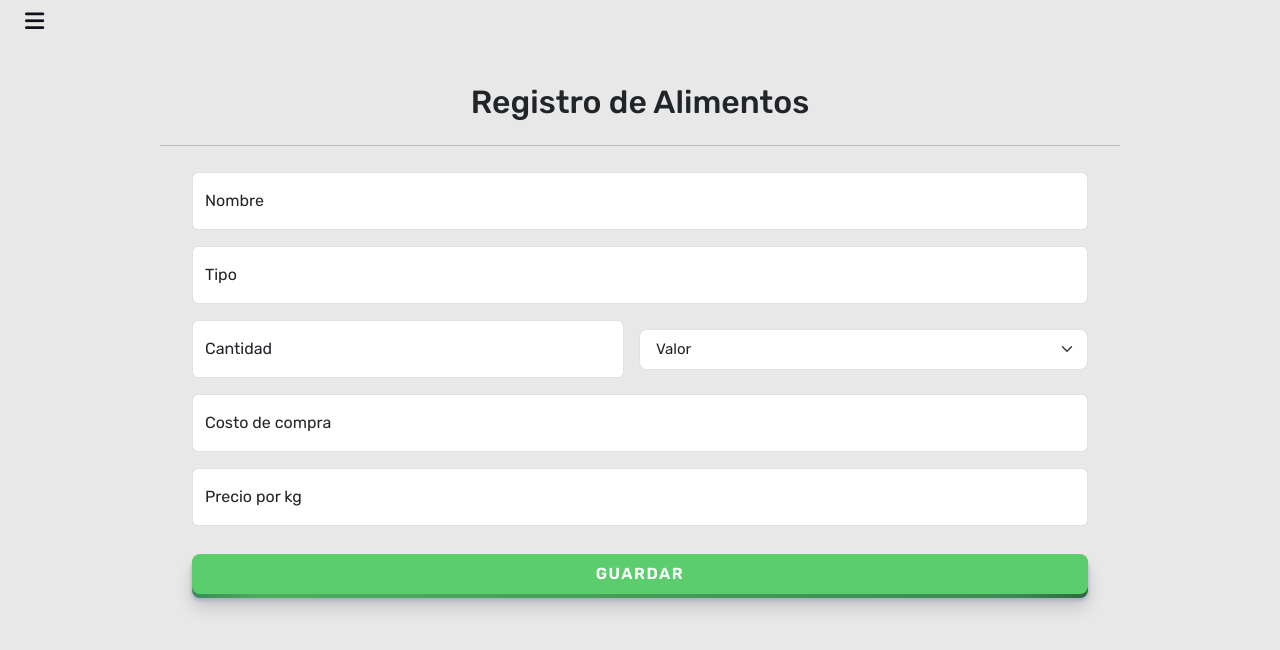
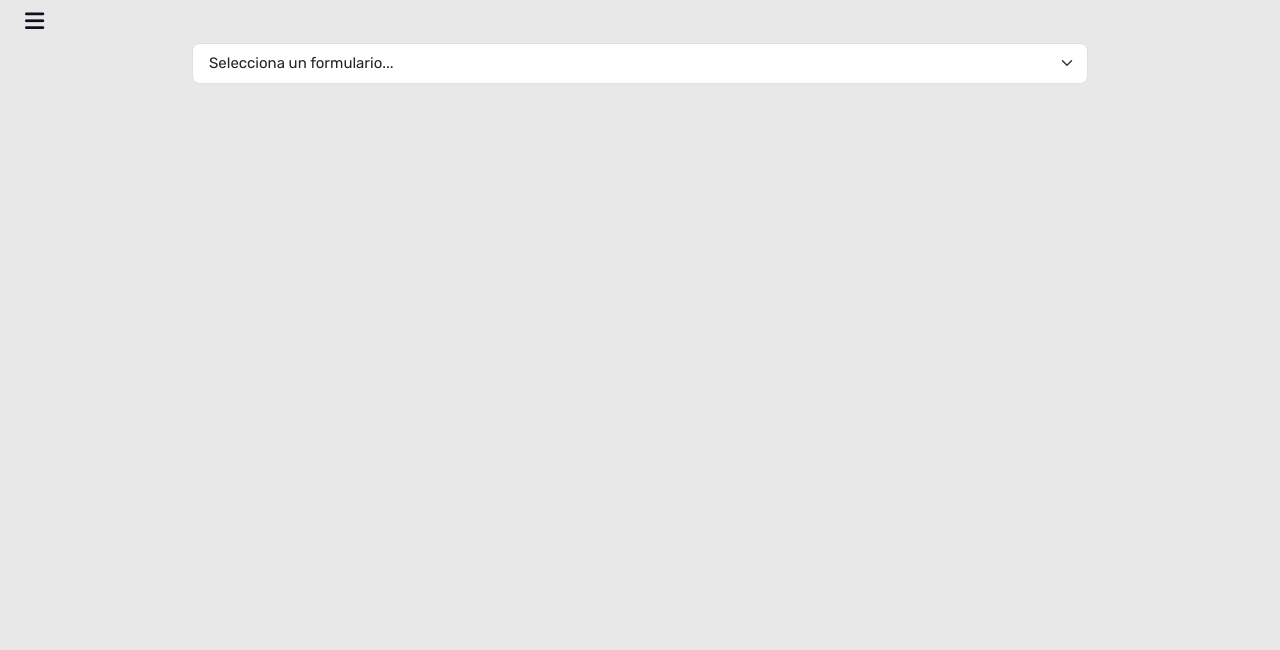
Before and after one commit to aleexndr/appcontrol, a Django app: page / in a window 1280 px wide. Shown: the top 650 px of the page. Run offline with Django 5.2, Linux system fonts and the light colour scheme; some libraries are stand-ins or nearby versions.

Commit message:
select-form

```diff
--- a/registro/static/css/index.css
+++ b/registro/static/css/index.css
@@ -1,5 +1,4 @@
 @import url('https://fonts.googleapis.com/css2?family=Rubik:ital,wght@0,300..900;1,300..900&display=swap');
-
 
 body{
   background-color: #e8e8e8;
@@ -10,6 +9,8 @@ body{
   display: flex;
   flex-direction: column;
   align-items: center;
+  justify-content: center;
+  width: 100%;
 }
 
 .page-container{
@@ -134,6 +135,17 @@ body{
    }
   }
 
+  .hidden-custom{
+    display: none;
+  }
+
+
+
+
+
+
+
+
   /* Alertas estilos */
   .alert-container {
     position: absolute;
@@ -161,17 +173,33 @@ body{
     color: white;
 }
 
+.cerrar-formulario{
+  position: absolute;
+  top: 32px;
+  left: 0px;
+  border: none;
+  background-color: transparent;
+  font-size: 21px;
+  font-weight: bold;
+}
 
 
 
+/* titulo del formulario */
+
+.title-form{
+  display: flex;
+  align-items: center;
+  justify-content: center;
+  position: relative;
+  padding: 30px 0px 5px 0px;
+  width: 70%;
+}
+
+
   /* Contenedor formularios */
-  .titulo{
-    text-align: center;
-    padding: 40px 0px 0px 0px;
-  }
 
   .separacion{
-    padding: 5px 0px;
     width: 75%;
   }
 
@@ -180,17 +208,17 @@ body{
     flex-direction: column;
     justify-content: center;
     align-items: center;
-    width: 100%;
+    width: 70%;
   }
 
   .subcontent-forms{
     display: flex;
     flex-direction: column;
-    max-width: 70%;
+    max-width: 100%;
   }
 
   .form-floating{
-    width: 70%;
+    width: 100%;
   }
 
   .cantidad-section{
@@ -198,7 +226,7 @@ body{
     align-items: center;
     justify-content: space-around;
     gap: 15px;
-    width: 70%;
+    width: 100%;
   }
 
   .tx-tamaño{
@@ -206,13 +234,16 @@ body{
     color: #e8e8e8;
   }
 
-
-
   .form-select-lg, .cus{
     font-size: 15px;
     height: 100%;
     width: 70%;
   }
+
+
+
+
+
 
 
 
@@ -309,6 +340,13 @@ body{
 
 
 
+.form-sec{
+  display: flex;
+  justify-content: center;
+  align-items: center;
+  width: 100%;
+
+}
 
 
 
@@ -339,8 +377,7 @@ body{
 
 
 
-
-
+/* NOTIFICACIONES STYLE */
 .success-custom {
   position: absolute;
   top: 0;
--- a/registro/static/js/index.js
+++ b/registro/static/js/index.js
@@ -23,6 +23,8 @@ for (let i = 0; i < subBtns2.length; i++) {
 }
 
 
+
+// Code menu lateral
 const menuBtn = document.querySelector('.menu-btn');
 
 const sideBar = document.querySelector('.side-bar');
@@ -58,3 +60,43 @@ document.addEventListener('DOMContentLoaded', function() {
         });
     });
 });
+
+
+
+// Code elección de formularios
+
+document.addEventListener("DOMContentLoaded", function () {
+    const selectFormulario = document.getElementById("seleccionarFormulario");
+    const secciones = document.querySelectorAll(".seccion-principal");
+
+    // Ocultar todas las secciones al inicio usando la clase
+    secciones.forEach(seccion => seccion.classList.add("hidden-custom"));
+
+    selectFormulario.addEventListener("change", function () {
+        const seleccion = selectFormulario.value;
+
+        // Ocultar el select
+        selectFormulario.classList.add("hidden-custom");
+
+        // Mostrar solo la sección seleccionada
+        secciones.forEach(seccion => {
+            if (seccion.dataset.formulario === seleccion) {
+                seccion.classList.remove("hidden-custom");
+            } else {
+                seccion.classList.add("hidden-custom");
+            }
+        });
+    });
+
+    // Agregar funcionalidad a los botones de cerrar
+    document.querySelectorAll(".cerrar-formulario").forEach(boton => {
+        boton.addEventListener("click", function () {
+            // Mostrar el select nuevamente
+            selectFormulario.classList.remove("hidden-custom");
+            // Ocultar todos los formularios
+            secciones.forEach(seccion => seccion.classList.add("hidden-custom"));
+            // Reiniciar selección
+            selectFormulario.value = "";
+        });
+    });
+});
--- a/registro/templates/index.html
+++ b/registro/templates/index.html
@@ -21,14 +21,14 @@
 
         <div class="menu">
           <div class="item">
-            <a href=""><i class="fa-solid fa-utensils"></i><span>ALIMENTOS</span></a>
+            <a href=""><i class="fa-brands fa-wpforms"></i><span>FORMULARIOS</span></a>
           </div>
           <div class="item">
-            <a href=""><i class="fa-solid fa-screwdriver-wrench"></i><span>SERVICIOS</span></a>
+            <a href=""><i class="fa-solid fa-list-ul"></i><span>REGISTROS</span></a>
           </div>
-          <div class="item">
+          <!-- <div class="item">
             <a href=""><i class="fa-solid fa-graduation-cap"></i><span>EDUCACION</span></a>
-          </div>
+          </div> -->
           <!-- <div class="item">
             <a class="sub-btn"><i class="fa-solid fa-user-group"></i><span>RR.HH</span><i class="fa-solid fa-angle-up arrow"></i></a>
             <div class="sub-menu">
@@ -61,6 +61,16 @@
         </div>
       </div>
 
+      <div class="form-sec">
+        <select id="seleccionarFormulario" class="form-select form-select-lg mb-3">
+          <option hidden value="">Selecciona un formulario...</option>
+          <option value="alimentos">Alimentos</option>
+          <option value="transporte">Transporte</option>
+          <option value="servicios">Servicios</option>
+          <!-- <option value="otro">Otro</option> -->
+        </select>
+      </div>
+
 
       {% if messages %}
       {% for message in messages %}
@@ -86,45 +96,48 @@
       {% endfor %}
       {% endif %}
 
-      <section class="seccion-principal">
-        <h2 class="titulo">Registro de Alimentos</h2>
+
+      <!-- FORMULARIO DE ALIMENTOS -->
+
+      <section class="seccion-principal" data-formulario="alimentos">
+        <div class="title-form">
+          <button class="cerrar-formulario"><i class="fa-solid fa-arrow-left"></i></button>
+          <h2>Alimentos</h2>
+        </div>
         <hr class="separacion">
-        <form method="POST" action="{% url 'registrar_alimentos' %}" class="content-forms">
+        <form method="POST" class="content-forms" action="{% url 'registrar_alimentos' %}">
           {% csrf_token %}
 
           <div class="form-floating mb-3">
-            <input type="text" class="form-control" name="nombre" id="floatingInput1" placeholder="">
-            <label for="floatingInput1">Nombre</label>
+            <input type="text" class="form-control" name="preciokg" id="floatingInput1" placeholder="">
+            <label for="floatingInput5">Precio por kg</label>
           </div>
 
           <div class="form-floating mb-3">
-            <input type="text" class="form-control" name="tipo" id="floatingInput2" placeholder="">
-            <label for="floatingInput2">Tipo</label>
+            <input type="text" class="form-control" name="producto" id="floatingInput2" placeholder="">
+            <label for="floatingInput1">Producto</label>
           </div>
 
-          <div class="cantidad-section">
-            <div class="form-floating mb-3">
-              <input type="text" class="form-control" name="cantidad" id="floatingInput3" placeholder="">
-              <label for="floatingInput3">Cantidad</label>
-            </div>
+          <div class="form-floating mb-3">
+            <input type="text" class="form-control" name="cantidad" id="floatingInput3" placeholder="">
+            <label for="floatingInput3">Cantidad</label>
+          </div>
+
+          <!-- <div class="cantidad-section">
+
 
             <select class="form-select form-select-lg cus mb-3" name="valor">
-              <option hidden>Valor</option>
-              <option value="1">Kilos</option>
-              <option value="2">Soles</option>
-              <option value="3">Unidades</option>
-              <option value="4">Gramos</option>
+              <option hidden value="">Elejir Valor</option>
+              <option value="kilos">Kilos</option>
+              <option value="soles">Soles</option>
+              <option value="unidades">Unidades</option>
+              <option value="gramos">Gramos</option>
             </select>
-          </div>
+          </div> -->
 
           <div class="form-floating mb-3">
             <input type="text" class="form-control" name="costo" id="floatingInput4" placeholder="">
             <label for="floatingInput4">Costo de compra</label>
-          </div>
-
-          <div class="form-floating mb-3">
-            <input type="text" class="form-control" name="preciokg" id="floatingInput5" placeholder="">
-            <label for="floatingInput5">Precio por kg</label>
           </div>
 
           <div class="input-group mt-3 mb-3 subcontent-forms">
@@ -134,11 +147,95 @@
               <span class="front">Guardar</span>
             </button>
           </div>
-
         </form>
       </section>
+
+
+
+      <!-- FORMULARIO DE TRANSPORTE -->
+
+      <section class="seccion-principal" data-formulario="transporte">
+        <div class="title-form">
+          <button class="cerrar-formulario"><i class="fa-solid fa-arrow-left"></i></button>
+          <h2>Transporte</h2>
+        </div>
+        <hr class="separacion">
+        <form method="POST" class="content-forms" action="{% url 'registrar_transporte' %}">
+          {% csrf_token %}
+
+          <select class="form-select mb-3" name="opcion_transporte">
+            <option hidden value="">Selecciona una opción</option>
+            <option value="Gas">Gas</option>
+            <option value="Combustible">Combustible</option>
+            <option value="Pasaje">Pasaje</option>
+          </select>
+
+          <div class="form-floating mb-3">
+            <input type="text" class="form-control" name="tipo_transporte" id="floatingInput5" placeholder="">
+            <label for="floatingInput3">Tipo</label>
+          </div>
+
+          <div class="form-floating mb-3">
+            <input type="text" class="form-control" name="cantidad_transporte" id="floatingInput6" placeholder="">
+            <label for="floatingInput3">Cantidad</label>
+          </div>
+
+          <div class="form-floating mb-3">
+            <input type="text" class="form-control" name="costo_transporte" id="floatingInput7" placeholder="">
+            <label for="floatingInput4">Costo</label>
+          </div>
+
+          <div class="input-group mt-3 mb-3 subcontent-forms">
+            <button type="submit" class="pushable">
+              <span class="shadow"></span>
+              <span class="edge"></span>
+              <span class="front">Guardar</span>
+            </button>
+          </div>
+        </form>
+      </section>
+
+
+
+      <!-- FORMULARIO DE SERVICIOS -->
+
+      <section class="seccion-principal" data-formulario="servicios">
+        <div class="title-form">
+          <button class="cerrar-formulario"><i class="fa-solid fa-arrow-left"></i></button>
+          <h2>Servicios</h2>
+        </div>
+        <hr class="separacion">
+        <form method="POST" class="content-forms" action="{% url 'registrar_servicios' %}">
+          {% csrf_token %}
+
+          <div class="form-floating mb-3">
+            <input type="text" class="form-control" name="nombre_servicios" id="floatingInput8" placeholder="">
+            <label for="floatingInput3">Nombre</label>
+          </div>
+
+          <div class="form-floating mb-3">
+            <input type="text" class="form-control" name="tipo_servicios" id="floatingInput9" placeholder="">
+            <label for="floatingInput3">Tipo</label>
+          </div>
+
+          <div class="form-floating mb-3">
+            <input type="text" class="form-control" name="costo_servicios" id="floatingInput10" placeholder="">
+            <label for="floatingInput4">Costo</label>
+          </div>
+
+          <div class="input-group mt-3 mb-3 subcontent-forms">
+            <button type="submit" class="pushable">
+              <span class="shadow"></span>
+              <span class="edge"></span>
+              <span class="front">Guardar</span>
+            </button>
+          </div>
+        </form>
+      </section>
+
     </div>
 
+  </div>
 
 
 
--- a/registro/urls.py
+++ b/registro/urls.py
@@ -2,10 +2,13 @@ from django.urls import path
 from . import views
 
 
-from .views import reiniciar_alimentos
+# from .views import reiniciar_alimentos
 
 urlpatterns = [
     path('', views.index, name='index'),
     path('registrar_alimento/', views.registrar_alimentos, name='registrar_alimentos'),
-    path('reiniciar_alimentos/', reiniciar_alimentos, name='reiniciar_alimentos'),
+    # path('reiniciar_alimentos/', reiniciar_alimentos, name='reiniciar_alimentos'),
+    path('registrar_transporte/', views.registrar_transporte, name='registrar_transporte'),
+    path('registrar_servicios/', views.registrar_servicios, name='registrar_servicios'),
+
 ]
--- a/registro/views.py
+++ b/registro/views.py
@@ -1,21 +1,20 @@
 from django.shortcuts import render, redirect
 from django.contrib import messages
-from .models import Alimentos
-from fractions import Fraction
-
-from django.db import connection
+from .models import Alimentos, Transporte, Servicios
+# from fractions import Fraction
+# from django.db import connection
+from datetime import date
 
 # Create your views here.
 
 
 
+# def reiniciar_alimentos(request):
+#     with connection.cursor() as cursor:
+#         cursor.execute("TRUNCATE TABLE registro_alimentos RESTART IDENTITY CASCADE;")
 
-def reiniciar_alimentos(request):
-    with connection.cursor() as cursor:
-        cursor.execute("TRUNCATE TABLE registro_alimentos RESTART IDENTITY CASCADE;")
-
-    messages.success(request, "La tabla de alimentos ha sido reiniciada.")
-    return redirect('index')
+#     messages.success(request, "La tabla de alimentos ha sido reiniciada.")
+#     return redirect('index')
 
 
 def index(request):
@@ -23,38 +22,120 @@ def index(request):
 
 def registrar_alimentos(request):
     if request.method == 'POST':
-        nombre = request.POST.get('nombre')
-        tipo = request.POST.get('tipo')
-        cantidad = request.POST.get('cantidad')
-        costo = request.POST.get('costo')
-        valor = request.POST.get('valor')
-        preciokg = request.POST.get('preciokg')
+        preciokg_alimentos = request.POST.get('preciokg')
+        producto_alimentos = request.POST.get('producto')
+        cantidad_alimentos = request.POST.get('cantidad')
+        costo_alimentos = request.POST.get('costo')
+        errores_alimentos = []
+
+        if not producto_alimentos.strip():
+            errores_alimentos.append("El nombre del producto esta vacío.")
 
         try:
-            if "/" in cantidad:
-                cantidad = float(Fraction(cantidad))
-            else:
-                cantidad = float(cantidad)
-            if cantidad < 0:
-                messages.error(request, "La cantidad no debe ser negativa")
-                return redirect('index')
+            preciokg_alimentos= float(preciokg_alimentos)
+            if preciokg_alimentos < 0:
+                errores_alimentos.append("El precio por kg es invalido")
+        except (ValueError, TypeError):
+            errores_alimentos.append("Precio por kg invalido. Debe ser un número")
+
+        try:
+            costo_alimentos = float(costo_alimentos)
+            if costo_alimentos < 0:
+                errores_alimentos.append("El costo es invalido")
         except ValueError:
-            messages.error(request, "Cantidad inválida")
+            errores_alimentos.append("Costo inválido. Debe ser un número")
+
+        if  errores_alimentos:
+            for error in errores_alimentos:
+                messages.error(request, error)
             return redirect('index')
 
+        fecha_alimentos = date.today()
+        alimentos = Alimentos(
+            preciokg_alimentos=preciokg_alimentos,
+            producto_alimentos=producto_alimentos,
+            cantidad_alimentos=cantidad_alimentos,
+            costo_alimentos=costo_alimentos,
+            fecha_alimentos=fecha_alimentos
+        )
+        alimentos.save()
+        messages.success(request, "Guardado")
+        return redirect('index')
+
+    return render(request, 'index.html')
+
+
+
+def registrar_transporte(request):
+    if request.method == 'POST':
+        opcion_transporte = request.POST.get('opcion_transporte')
+        tipo_transporte = request.POST.get('tipo_transporte')
+        cantidad_transporte = request.POST.get('cantidad_transporte')
+        costo_transporte = request.POST.get('costo_transporte')
+        errores_transporte = []
+
+        if not opcion_transporte.strip():
+            errores_transporte.append("La opcion de transporte esta vacía")
+
         try:
-            costo = float(costo)
-            if costo < 0:
-                messages.error(request, "El costo no debe ser negativo")
-                return redirect('index')
-        except ValueError:
-            messages.error(request, "Costo inválido")
+            costo_transporte = float(costo_transporte)
+            if costo_transporte < 0:
+                errores_transporte.append("El costo no debe ser negativo")
+        except (ValueError, TypeError):
+            errores_transporte.append("Costo inválido")
+
+        if errores_transporte:
+            for error in errores_transporte:
+                messages.error(request, error)
             return redirect('index')
 
-        if nombre and tipo and cantidad and costo and valor:
-            alimentos = Alimentos(nombre=nombre, tipo=tipo, cantidad=cantidad, costo=costo, valor=valor, preciokg=preciokg)
-            alimentos.save()
-            messages.success(request, "Guardado")
+        fecha_transporte = date.today()
+        transporte = Transporte(
+            opcion_transporte=opcion_transporte,
+            tipo_transporte=tipo_transporte,
+            cantidad_transporte=cantidad_transporte,
+            costo_transporte=costo_transporte,
+            fecha_transporte=fecha_transporte
+        )
+        transporte.save()
+        messages.success(request, "Guardado")
+        return redirect('index')
+
+    return render(request, 'index.html')
+
+
+
+def registrar_servicios(request):
+    if request.method == 'POST':
+        nombre_servicios = request.POST.get('nombre_servicios')
+        tipo_servicios = request.POST.get('tipo_servicios')
+        costo_servicios = request.POST.get('costo_servicios')
+        errores_servicios = []
+
+        if not nombre_servicios.strip():
+            errores_servicios.append("El nombre del servicio esta vacío.")
+
+        try:
+            costo_servicios = float(costo_servicios)
+            if costo_servicios < 0:
+                errores_servicios.append("El costo no debe ser negativo")
+        except (ValueError, TypeError):
+            errores_servicios.append("Costo inválido")
+
+        if errores_servicios:
+            for error in errores_servicios:
+                messages.error(request, error)
             return redirect('index')
 
+        fecha_servicios = date.today()
+        servicios = Servicios(
+            nombre_servicios=nombre_servicios,
+            tipo_servicios=tipo_servicios,
+            costo_servicios=costo_servicios,
+            fecha_servicios=fecha_servicios
+        )
+        servicios.save()
+        messages.success(request, "Guardado")
+        return redirect('index')
+
     return render(request, 'index.html')
```
Also changed, not shown: registro/models.py (+31 -7 lines), registro/migrations/0005_servicios_transporte_and_more.py (added).
